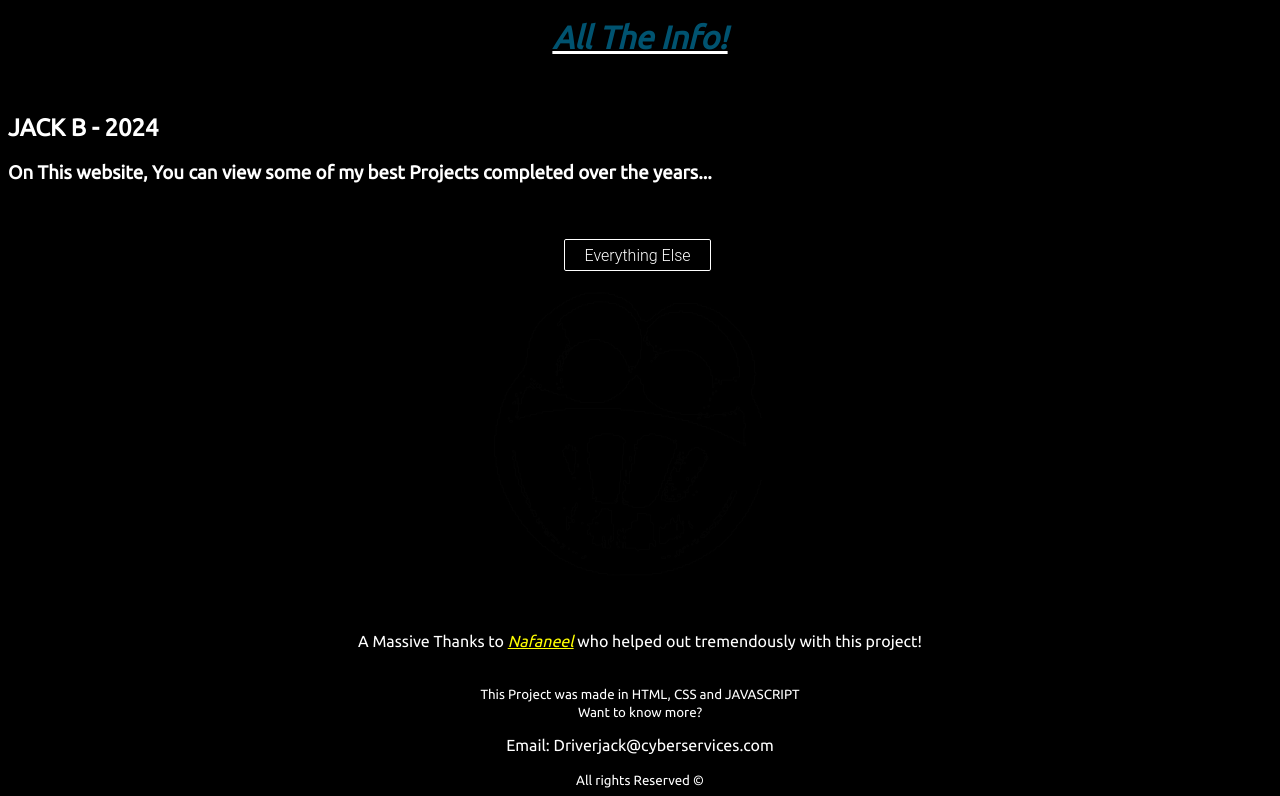
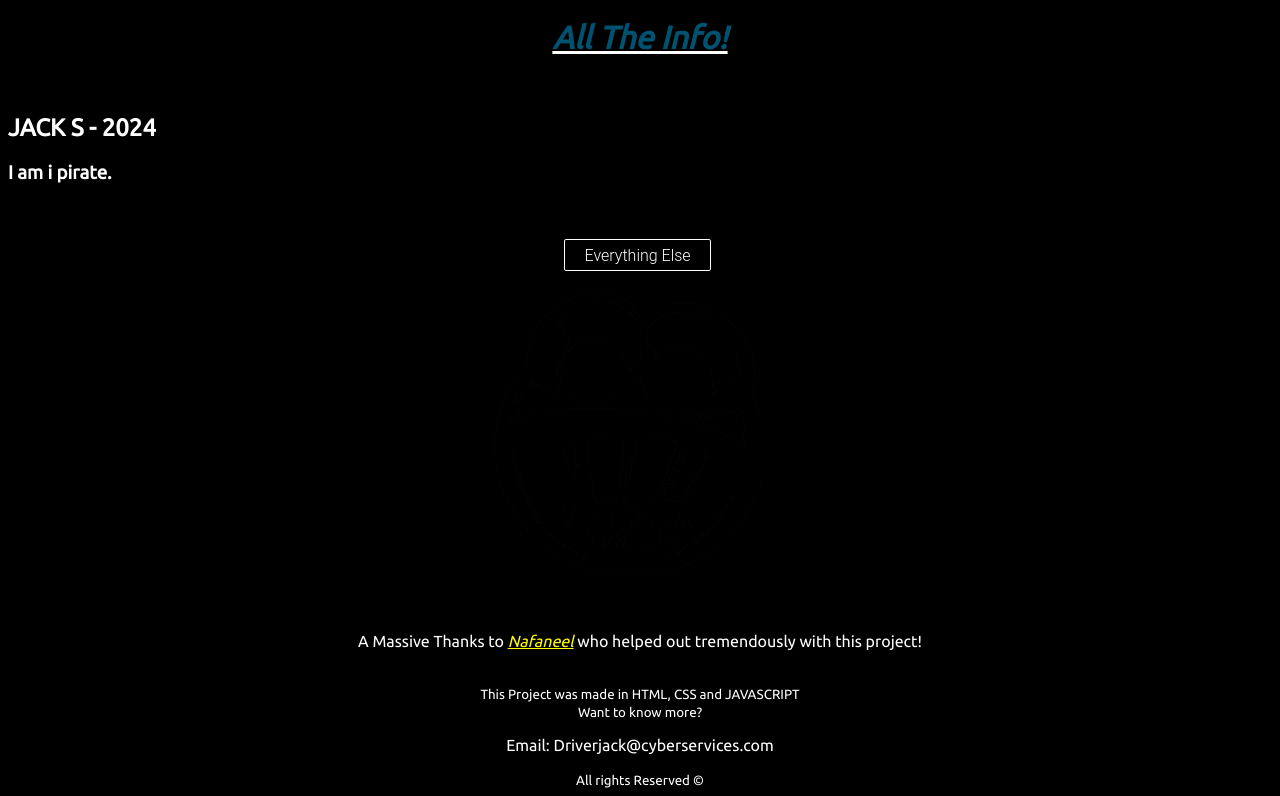
Before and after one commit to null65/driverjackOLD, a plain HTML site: page index.html in a window 1280 px wide. Shown: the part 61-857 px from the top of the page. Drawn offline with Linux system fonts and the light colour scheme; a script that the page names is missing.

Commit message:
Update index.html

```diff
--- a/index.html
+++ b/index.html
@@ -33,8 +33,8 @@
           <title>Driver Jack</title>
           <link href="style.css" rel="stylesheet" type="text/css" />
         </i></b></h1></u></FONT COLOR>
-    <h2>JACK B - 2024</h2>
-    <h3>On This website, You can view some of my best Projects completed over the years...</h3>
+    <h2>JACK S - 2024</h2>
+    <h3>I am i pirate.</h3>
     <br>
     <center>
       <br>
```
